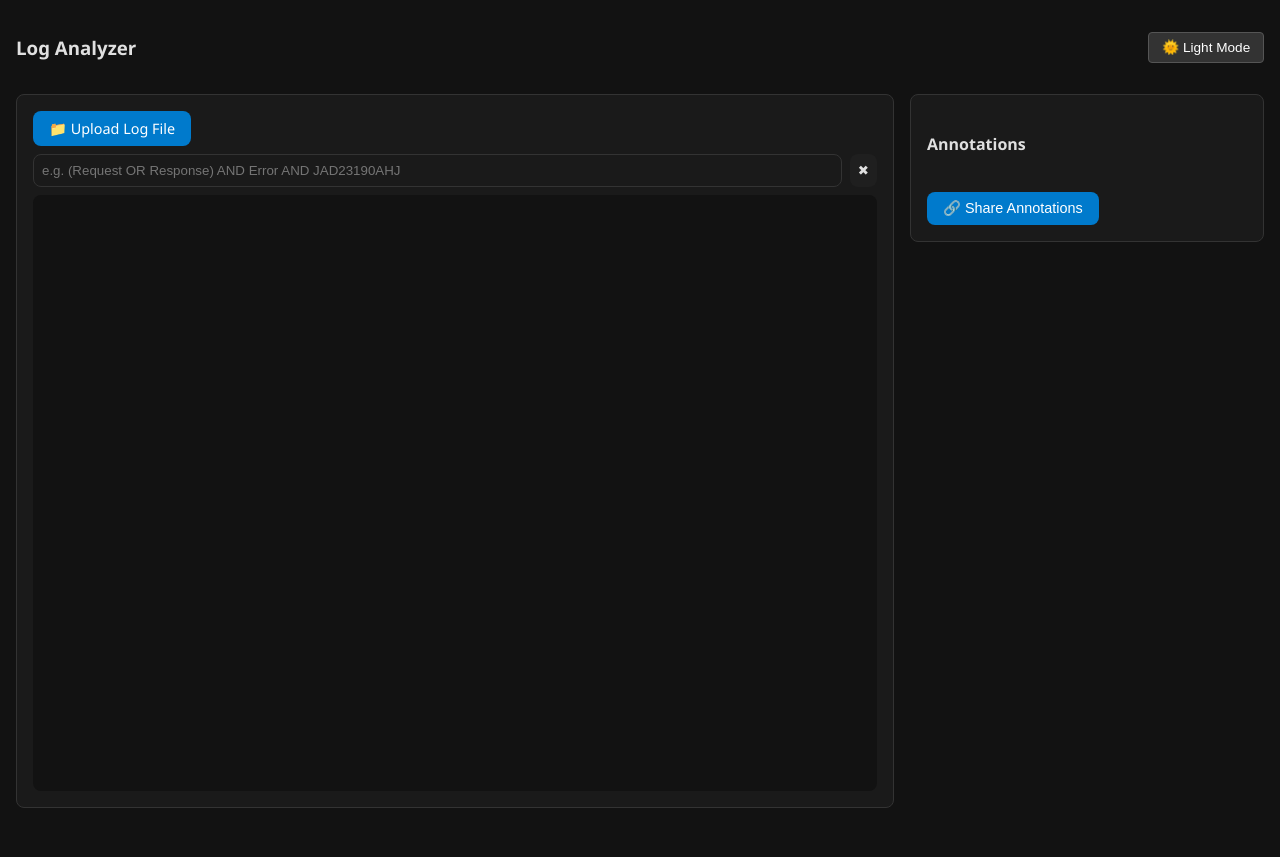
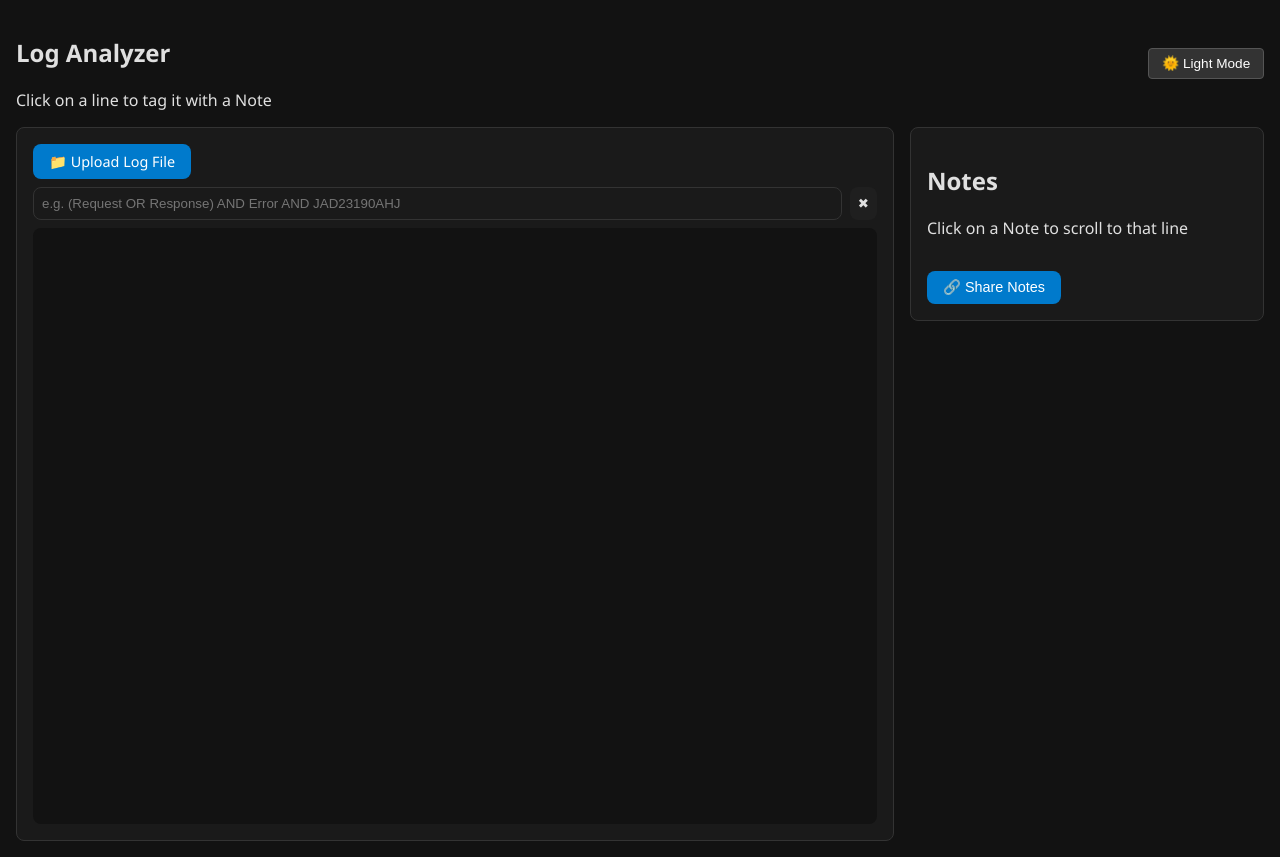
Before and after one commit to nikhilesh95/devtools, a plain HTML site: page docs/projects/log-analyzer/log-analyzer.html in a window 1280 px wide. Before the commit the page ends 824 px from the top, so only its background shows below. Drawn offline with Linux system fonts and the light colour scheme.

Commit message:
add subheadings, rename to Notes

```diff
--- a/docs/projects/log-analyzer/log-analyzer.html
+++ b/docs/projects/log-analyzer/log-analyzer.html
@@ -9,7 +9,9 @@
 </head>
 <body>
   <header class="header">
-    <h3>Log Analyzer</h3>
+    <div><h2>Log Analyzer</h2>
+    <div id="log-viewer-header" class="log-viewer-header">Click on a line to tag it with a Note</div>
+    </div>
     <button class="toggle-theme">🌞 Light Mode</button>
   </header>
 
@@ -29,15 +31,19 @@
     </div>
 
     <div id="log-viewer" class="log-viewer"></div>
+
   </section>
 
   <!-- RIGHT: annotations panel + share button -->
   <aside class="annotation-panel">
-    <h4>Annotations</h4>
+    <div>
+      <h2>Notes</h2>
+      <p>Click on a Note to scroll to that line</p>
+      </div>
     <ul id="annotations-list" class="annotation-list"></ul>
 
     <div class="action-bar" id="action-bar">
-      <button id="shareAnnotationsBtn" class="share-btn themed-button">🔗 Share Annotations</button>
+      <button id="shareAnnotationsBtn" class="share-btn themed-button">🔗 Share Notes</button>
     </div>
   </aside>
 </main>
```
